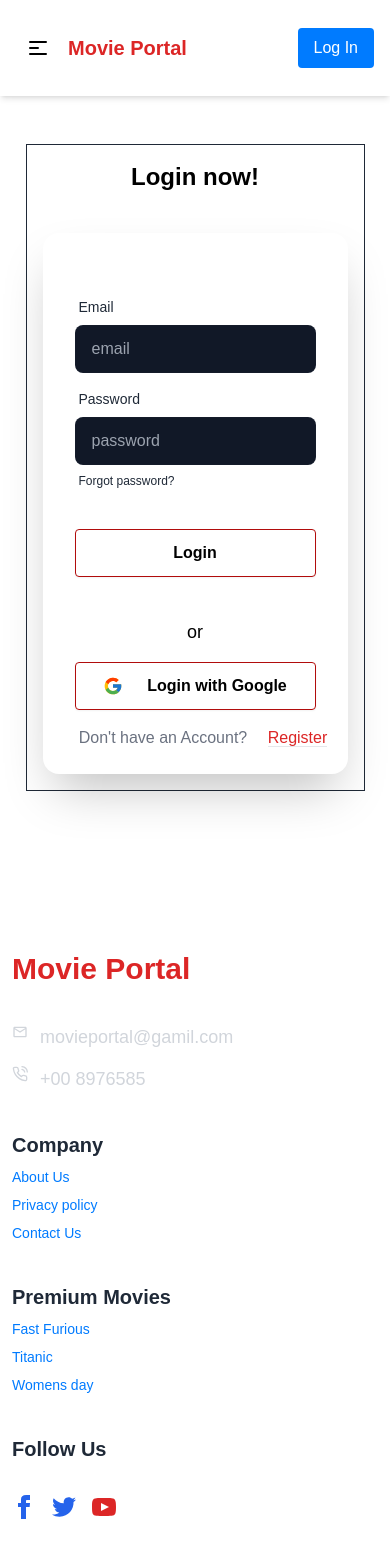
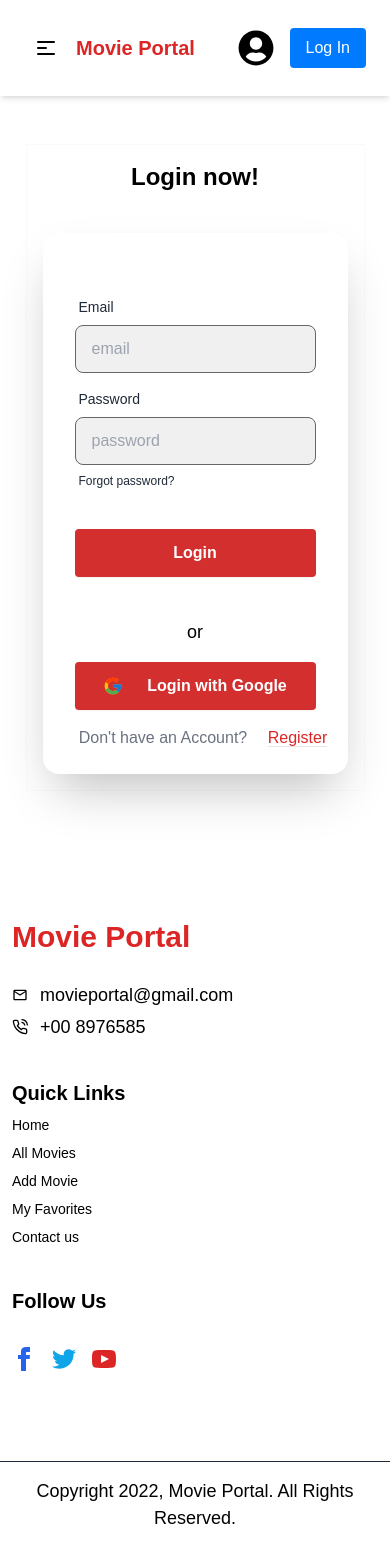
Before and after one commit to shofiq18/movie-client-side, a React (Vite) app: page /login in a window 390 px wide. Shown: the top 1568 px of the page. Built offline with nearby package versions, Linux system fonts and the light colour scheme; no server answers.

Commit message:
clone update

```diff
--- a/src/components/Footer.jsx
+++ b/src/components/Footer.jsx
@@ -1,79 +1,92 @@
 import { FiPhoneCall } from "react-icons/fi";
-import { MdOutlineCopyright, MdOutlineEmail } from "react-icons/md";
+import { MdOutlineEmail } from "react-icons/md";
+import { Link } from "react-router-dom";
 
 const Footer = () => {
     return (
         <div className="">
-            <footer className="footer max-w-7xl mb-0 mx-auto px-3 md:px-5 lg:px-0 text-base-content  py-28">
-                <nav className="text-base text-gray-300">
-                    <h6 className="footer text-3xl font-bold  text-red-600">Movie Portal</h6>
-                    <div className="flex items-center gap-3 mt-5">
+            <footer className="footer max-w-7xl mb-0 mx-auto px-3 md:px-5 lg:px-0 py-20">
+                <nav className="text-base">
+                    <h6 className="footer text-3xl font-bold text-red-600">Movie Portal</h6>
+                    <div className="flex justify-center text-center items-center gap-3 mt-5">
                         <span><MdOutlineEmail /></span>
-                        <p> movieportal@gamil.com</p>
+                        <p className="email-phone-text mt-0">movieportal@gmail.com</p>
                     </div>
-                    <div className="flex items-center gap-3 ">
+                    <div className="flex items-center gap-3">
                         <span><FiPhoneCall /></span>
-                        <p>+00 8976585</p>
+                        <p className="email-phone-text mt-0">+00 8976585</p>
                     </div>
                 </nav>
-                <nav className=" ">
-                    <h6 className="footer text-xl font-bold ">Company</h6>
-                    <a className="link link-hover">About Us</a>
-                    <a className="link link-hover">Privacy policy </a>
-                    <a className="link link-hover">Contact Us</a>
+
+                <nav>
+                    <h6 className="footer text-xl font-bold">Quick Links</h6>
+                    <Link to='/'><a className="link link-hover text-footer-links">Home</a></Link>
+                    <Link to='/movies'><a className="link link-hover text-footer-links">All Movies</a></Link>
+                    <Link to='/add'><a className="link link-hover text-footer-links">Add Movie</a></Link>
+                    <Link to='/favorites'><a className="link link-hover text-footer-links">My Favorites</a></Link>
+                    <Link to='/contact'><a className="link link-hover text-footer-links">Contact us</a></Link>
                 </nav>
-                <nav className="">
-                    <h6 className="footer text-xl font-bold ">Premium Movies</h6>
-                    <a className="link link-hover">Fast Furious</a>
-                    <a className="link link-hover">Titanic </a>
-                    <a className="link link-hover">Womens day</a>
 
-                </nav>
-                <nav className="text-lg ">
-                    <h6 className="footer text-xl font-bold mb-6 ">Follow Us</h6>
+                <nav className="text-lg">
+                    <h6 className="footer text-xl font-bold mb-6">Follow Us</h6>
                     <div className="grid grid-flow-col gap-4">
-
-                        <a className="text-blue-600" href="https://www.facebook.com" target="_blank" rel="noopener noreferrer">
+                        <a
+                            className="text-footer-links"
+                            href="https://www.facebook.com"
+                            target="_blank"
+                            rel="noopener noreferrer"
+                        >
                             <svg
                                 xmlns="http://www.w3.org/2000/svg"
                                 width="24"
                                 height="24"
                                 viewBox="0 0 24 24"
-                                className="fill-current">
+                                className="fill-current text-blue-600"
+                            >
                                 <path d="M9 8h-3v4h3v12h5v-12h3.642l.358-4h-4v-1.667c0-.955.192-1.333 1.115-1.333h2.885v-5h-3.808c-3.596 0-5.192 1.583-5.192 4.615v3.385z"></path>
                             </svg>
                         </a>
 
-                        <a className="text-blue-600" href="https://www.twitter.com" target="_blank" rel="noopener noreferrer">
+                        <a
+                            className="text-footer-links"
+                            href="https://www.twitter.com"
+                            target="_blank"
+                            rel="noopener noreferrer"
+                        >
                             <svg
                                 xmlns="http://www.w3.org/2000/svg"
                                 width="24"
                                 height="24"
                                 viewBox="0 0 24 24"
-                                className="fill-current">
+                                className="fill-current text-sky-500"
+                            >
                                 <path d="M24 4.557c-.883.392-1.832.656-2.828.775 1.017-.609 1.798-1.574 2.165-2.724-.951.564-2.005.974-3.127 1.195-.897-.957-2.178-1.555-3.594-1.555-3.179 0-5.515 2.966-4.797 6.045-4.091-.205-7.719-2.165-10.148-5.144-1.29 2.213-.669 5.108 1.523 6.574-.806-.026-1.566-.247-2.229-.616-.054 2.281 1.581 4.415 3.949 4.89-.693.188-1.452.232-2.224.084.626 1.956 2.444 3.379 4.6 3.419-2.07 1.623-4.678 2.348-7.29 2.04 2.179 1.397 4.768 2.212 7.548 2.212 9.142 0 14.307-7.721 13.995-14.646.962-.695 1.797-1.562 2.457-2.549z"></path>
                             </svg>
                         </a>
 
-                        <a className="text-red-600" href="https://www.youtube.com" target="_blank" rel="noopener noreferrer">
+                        <a
+                            className="text-footer-links"
+                            href="https://www.youtube.com"
+                            target="_blank"
+                            rel="noopener noreferrer"
+                        >
                             <svg
                                 xmlns="http://www.w3.org/2000/svg"
                                 width="24"
                                 height="24"
                                 viewBox="0 0 24 24"
-                                className="fill-current">
+                                className="fill-current text-red-600"
+                            >
                                 <path d="M19.615 3.184c-3.604-.246-11.631-.245-15.23 0-3.897.266-4.356 2.62-4.385 8.816.029 6.185.484 8.549 4.385 8.816 3.6.245 11.626.246 15.23 0 3.897-.266 4.356-2.62 4.385-8.816-.029-6.185-.484-8.549-4.385-8.816zm-10.615 12.816v-8l8 3.993-8 4.007z"></path>
                             </svg>
                         </a>
                     </div>
                 </nav>
-
             </footer>
 
-                <p className=" text-center border-t border-gray-900 py-4">
-                    Copyright 2022, Movie Portal.  All Rights Reserved.
-                </p>
-
+            <p className="text-center border-t border-gray-800 py-4 text-footer-links">
+                Copyright 2022, Movie Portal. All Rights Reserved.
+            </p>
         </div>
     );
 };
--- a/src/components/Login.jsx
+++ b/src/components/Login.jsx
@@ -41,7 +41,7 @@ const Login = () => {
         <div data-aos="flip-left"
             data-aos-easing="ease-out-cubic"
             data-aos-duration="2000" className="flex justify-center items-center  my-12">
-            <div className="hero-content flex-col border border-gray-800">
+            <div className="hero-content flex-col border border-gray-50">
                 <div className="text-center lg:text-left">
                     <h1 className="text-2xl md:text-3xl lg:text-5xl font-bold">Login now!</h1>
                 </div>
--- a/src/components/Navbar.jsx
+++ b/src/components/Navbar.jsx
@@ -27,29 +27,42 @@ const Navbar = () => {
     const closeMenu = () => {
         setIsMenuOpen(false);
     };
-
     const links = (
         <>
             <li>
-                <NavLink to="/" className="hover:text-red-500" onClick={closeMenu}>Home</NavLink>
+                <NavLink to="/" className="hover:text-red-500 text-black" onClick={closeMenu}>
+                    Home
+                </NavLink>
             </li>
             <li>
-                <NavLink to="/movies" className="hover:text-red-500" onClick={closeMenu}>All Movies</NavLink>
+                <NavLink to="/movies" className="hover:text-red-500" onClick={closeMenu}>
+                    All Movies
+                </NavLink>
             </li>
+            {user?.email && (
+                <>
+                    <li>
+                        <NavLink to="/add" className="hover:text-red-500" onClick={closeMenu}>
+                            Add Movie
+                        </NavLink>
+                    </li>
+                    <li>
+                        <NavLink to="/favorites" className="hover:text-red-500" onClick={closeMenu}>
+                            My Favorites
+                        </NavLink>
+                    </li>
+                </>
+            )}
             <li>
-                <NavLink to="/add" className="hover:text-red-500" onClick={closeMenu}>Add Movie</NavLink>
-            </li>
-            <li>
-                <NavLink to="/favorites" className="hover:text-red-500" onClick={closeMenu}>My Favorites</NavLink>
-            </li>
-            <li>
-                <NavLink to="/contact" className="hover:text-red-500" onClick={closeMenu}>Contact us</NavLink>
+                <NavLink to="/contact" className="hover:text-red-500" onClick={closeMenu}>
+                    Contact us
+                </NavLink>
             </li>
         </>
     );
 
     return (
-        <div data-aos="fade-down" className="sticky top-0 z-50 shadow-md  py-4">
+        <div data-aos="fade-down" className="navbar sticky top-0 z-30 shadow-md py-4">
             <div className="navbar max-w-7xl mx-auto flex items-center px-4 md:px-2">
                 {/* Mobile Hamburger Menu */}
                 <button
@@ -74,9 +87,7 @@ const Navbar = () => {
 
                 {/* Dropdown Menu for Mobile */}
                 <div
-                    className={`lg:hidden ${
-                        isMenuOpen ? 'block' : 'hidden'
-                    } absolute top-full left-0 w-full bg-gray-800 te z-50`}
+                    className={`lg:hidden ${isMenuOpen ? 'block' : 'hidden'} absolute top-full left-0 w-full bg-gray-800 te z-50`}
                 >
                     <div className="p-4 flex justify-between items-center">
                         <h3 className="text-lg font-bold">Menu</h3>
@@ -114,9 +125,9 @@ const Navbar = () => {
                 </div>
 
                 <div className="navbar-start flex items-center">
-                    <Link to="/" className="text-xl md:text-3xl text-red-600 font-bold  ml-2">
+                    <h className="text-xl md:text-3xl text-red-600 font-bold ml-2 movie-portal">
                         Movie Portal
-                    </Link>
+                    </h>
                 </div>
 
                 <div className="navbar-center hidden lg:flex">
@@ -132,15 +143,16 @@ const Navbar = () => {
                             <img
                                 src={user.photoURL}
                                 alt="User"
-                                className="w-10 h-10 rounded-full border-2  object-cover cursor-pointer"
+                                className="w-10 h-10 rounded-full border-2 object-cover cursor-pointer"
                             />
                             <span className="absolute left-1/2 transform -translate-x-1/2 bottom-[-2rem] hidden group-hover:block bg-gray-800 text-white text-sm px-3 py-1 rounded-md shadow-lg">
                                 {user.displayName}
                             </span>
                         </div>
                     ) : (
-                        <FaUserCircle className="text-4xl text-white" />
+                        <FaUserCircle className="text-4xl user-icon" />
                     )}
+
 
                     {/* Log In / Log Out Button */}
                     {user?.email ? (
--- a/src/components/Register.jsx
+++ b/src/components/Register.jsx
@@ -82,7 +82,7 @@ const Register = () => {
             <div data-aos="flip-left"
                 data-aos-easing="ease-out-cubic"
                 data-aos-duration="2000" className="flex justify-center items-center my-12 ">
-                <div className="hero-content border border-gray-800 flex-col ">
+                <div className="hero-content border border-gray-50 flex-col ">
                     <div className="text-center lg:text-left">
                         <h1 className=" text-2xl md:text-3xl lg:text-5xl font-bold">
                             Register now!
--- a/src/components/private/AddMovie.jsx
+++ b/src/components/private/AddMovie.jsx
@@ -82,7 +82,7 @@ const AddMovie = ({ userEmail, onAddMovie }) => {
 
     return (
         <div className="add-movie-form  my-8">
-            <h2 className='text-3xl text-white font-bold text-center my-12'>Add Movie</h2>
+            <h2 className='text-3xl  font-bold text-center my-12'>Add Movie</h2>
             <div className='border max-w-3xl mx-auto  p-8  '>
                 <form onSubmit={handleSubmit(onSubmit)}>
                     {/* Movie Poster */}
--- a/src/components/private/UpdateMovie.jsx
+++ b/src/components/private/UpdateMovie.jsx
@@ -93,7 +93,7 @@ const UpdateMovie = ({ onAddMovie }) => {
 
     return (
         <div className="add-movie-form my-8">
-            <h2 className='text-3xl text-white font-bold text-center my-12'>Update Your Movie</h2>
+            <h2 className='text-3xl  font-bold text-center my-12'>Update Your Movie</h2>
 
             <div className='border border-gray-800 max-w-3xl mx-auto  p-8  '>
                 <form onSubmit={handleSubmit(onSubmit)}>
--- a/src/components/theme.css
+++ b/src/components/theme.css
@@ -2,18 +2,24 @@
 :root {
     --background-color: #ffffff; /* Light mode background */
     --text-color: #000000; /* Light mode text */
+    --footer-text-color: #000000; /* Light mode footer text color */
     --secondary-color: #f0f0f0; /* Light mode secondary background */
     --link-color: #007bff; /* Light mode link color */
     --link-hover-color: #ff4500; /* Light mode link hover color */
+    --navbar-bg-color: #ffffff; /* Light mode navbar background */
+    --navbar-text-color: #000000; /* Light mode navbar text */
 }
 
 /* Dark Mode Variables */
 body.dark-mode {
     --background-color: #121212; /* Dark mode background */
     --text-color: #ffffff; /* Dark mode text */
+    --footer-text-color: #ffffff; /* Dark mode footer text color */
     --secondary-color: #1f1f1f; /* Dark mode secondary background */
     --link-color: #1e90ff; /* Dark mode link color */
     --link-hover-color: #ff6347; /* Dark mode link hover color */
+    --navbar-bg-color: #121212; /* Dark mode navbar background */
+    --navbar-text-color: #ffffff; /* Dark mode navbar text */
 }
 
 /* Apply the Theme */
@@ -23,35 +29,66 @@ body {
     font-family: Arial, sans-serif;
     transition: background-color 0.3s ease, color 0.3s ease;
 }
+/* Icon color in light mode */
+body {
+    --user-icon-color: #000000; /* Light mode color */
+}
+
+/* Dark Mode Icon Color */
+body.dark-mode {
+    --user-icon-color: #ffffff; /* Dark mode color */
+}
+
+/* Apply to user icon */
+.navbar .user-icon {
+    color: var(--user-icon-color); /* Icon color based on theme */
+}
+
+
+/* Navbar styles */
+.navbar {
+    background-color: var(--navbar-bg-color); /* Use navbar background variable */
+    color: var(--navbar-text-color); /* Use navbar text color variable */
+    transition: color 0.3s ease, background-color 0.3s ease;
+}
+
+.navbar a {
+    color: var(--navbar-text-color); /* Use navbar text color variable */
+    transition: color 0.3s ease;
+}
+
+/* Contact Form Specific Styles */
+.input,
+.textarea {
+    color: var(--text-color); /* Text color based on the current theme */
+    background-color: var(--secondary-color); /* Background color based on the current theme */
+    border: 1px solid #666; /* Border color */
+}
+
+.input:focus,
+.textarea:focus {
+    outline: none;
+    border-color: var(--link-color); /* Highlight border color on focus */
+}
+
+/* Text color for labels */
+label {
+    color: var(--text-color); /* Text color for labels based on the current theme */
+}
 
 
 
-
-
-.navbar a:hover {
-    color: var(--link-hover-color);
-}
-
-.menu a {
-    color: var(--text-color);
-    transition: color 0.3s ease;
-}
-
-.menu a:hover {
-    color: var(--link-hover-color);
-}
-
+/* Footer styles */
 footer {
-
-    color: var(--text-color);
+    color: var(--footer-text-color); /* Use footer text color variable */
     padding: 1rem;
     text-align: center;
 }
 
-footer a {
+/* footer a {
     color: var(--link-color);
     transition: color 0.3s ease;
-}
+} */
 
 footer a:hover {
     color: var(--link-hover-color);
@@ -74,6 +111,38 @@ footer a:hover {
     background-color: rgb(168, 21, 21); /* Red background on hover */
     color: white; /* White text on hover */
 }
+/* Button Styles */
+.btn {
+    padding: 0.5rem 1rem;
+    border-radius: 0.25rem;
+    font-size: 1rem;
+    font-weight: bold;
+    cursor: pointer;
+    border: none;
+    background-color: #d32f2f; /* Default red background */
+    color: #ffffff; /* Always white text */
+    transition: all 0.3s ease;
+}
+
+.btn:hover {
+    background-color: #b71c1c; /* Darker red background on hover */
+    color: #ffffff; /* Maintain white text color on hover */
+}
+
+/* Label styles for dark mode */
+body.dark-mode .label-text {
+    color: #ffffff; /* White text for Email and Password labels */
+}
+
+body.dark-mode .label-text-alt {
+    color: #ffffff; /* White text for "Forgot password?" */
+}
+
+body.dark-mode .label-text-alt:hover {
+    color: var(--link-hover-color); /* Hover effect for the link */
+}
+
+
 
 /* Navbar Login Button */
 .navbar .login-btn {
```
Also changed, not shown: src/components/private/Details.jsx (+7 -7 lines), src/components/private/MyFavorites.jsx (+2 -7 lines), src/components/public/ContactUs.jsx (+27 -25 lines).
